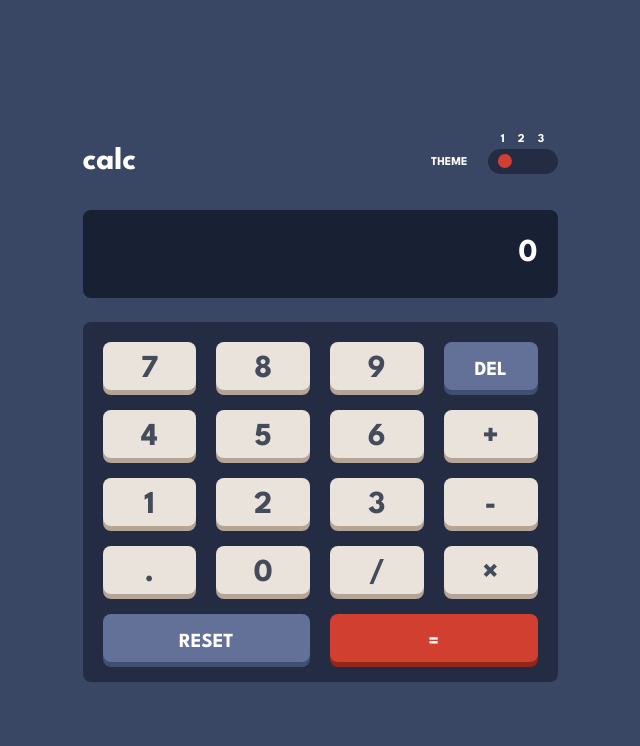
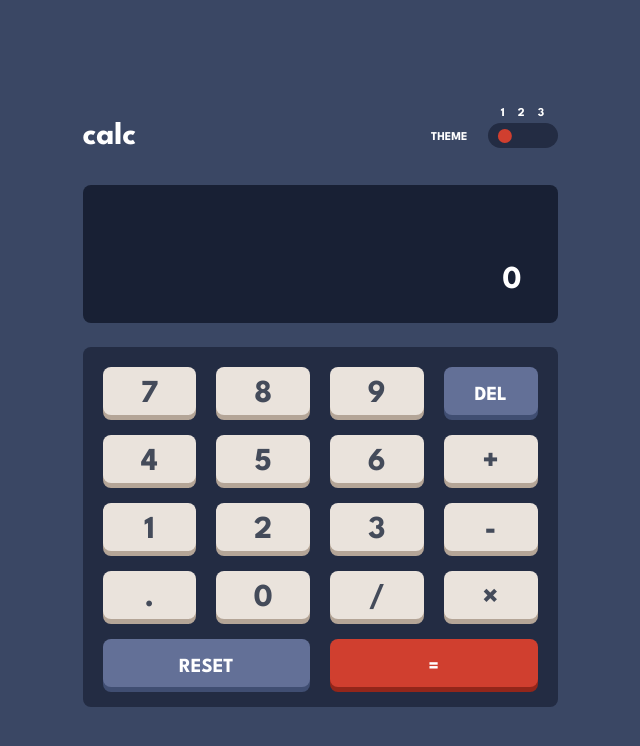
Before and after one commit to fidellim/Calculator-FEM, a React (Create React App) app: page / in a window 1280 px wide. Shown: the top 746 px of the page, without its empty margins (320-960 px from the left). Built offline with nearby package versions, Linux system fonts and the light colour scheme.

Commit message:
add style to input and output of calculator

```diff
--- a/src/components/Calculator.jsx
+++ b/src/components/Calculator.jsx
@@ -18,10 +18,23 @@ const Calculator = () => {
             </div>
             <div
                 type="text"
-                className="text-right bg-screenBackground rounded-lg w-full p-5 text-default"
+                className="flex flex-col gap-2 text-right bg-screenBackground rounded-lg w-full p-5 text-default"
             >
-                <p>{calculator.calculation}</p>
-                <p id="display">{calculator.currNum}</p>
+                <div
+                    className={`bg-delResetBackground text-delResetText text-[20px] rounded-md min-h-[46px] ${
+                        !calculator.calculation && 'opacity-0'
+                    } transition-all ease-in`}
+                >
+                    <p className="py-2 px-4 overflow-y-auto scrollbarStyleOne">
+                        {calculator.calculation}
+                    </p>
+                </div>
+                <p
+                    id="display"
+                    className="py-2 px-4 leading-[.9] overflow-y-auto scrollbarStyleTwo"
+                >
+                    {calculator.currNum}
+                </p>
             </div>
             <div className="grid grid-cols-4 gap-5 bg-keypadBackground p-5 rounded-lg">
                 {keys.map((key) => {
```
